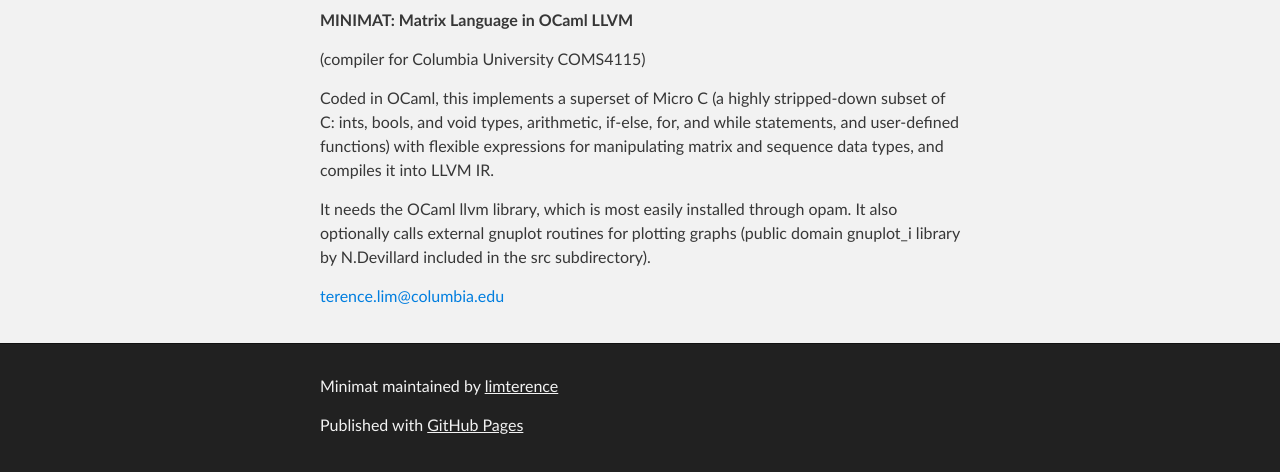
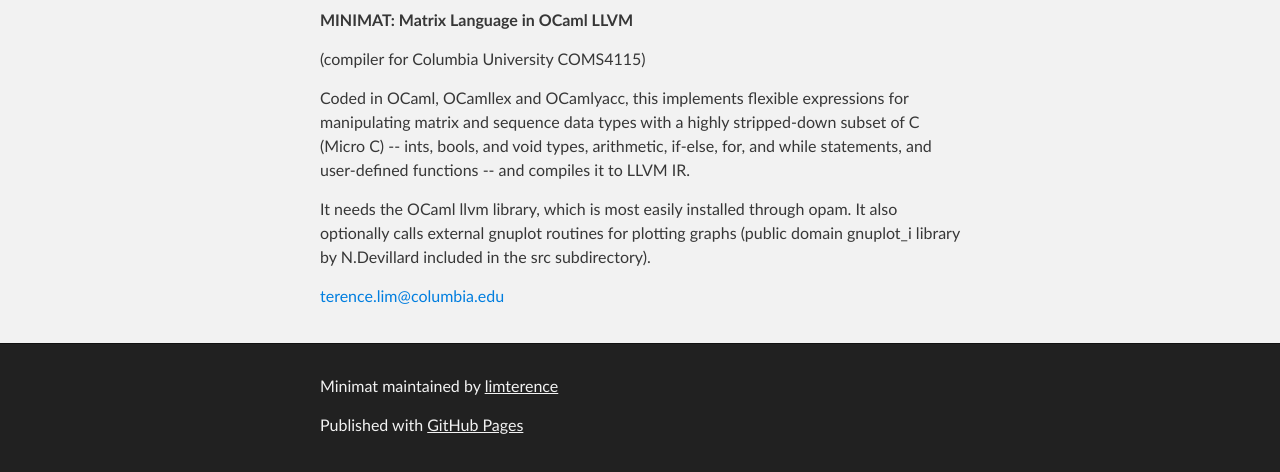
Before and after one commit to terence-lim/minimat, a plain HTML site: page index.html in a window 1280 px wide. Shown: the part 288-760 px from the top of the page. Drawn offline with Linux system fonts and the light colour scheme.

Commit message:
Update index.html

```diff
--- a/index.html
+++ b/index.html
@@ -35,10 +35,10 @@
 
 <p>(compiler for Columbia University COMS4115)</p>
 
-<p>Coded in OCaml, this implements a superset of Micro C (a highly stripped-down
-subset of C: ints, bools, and void types, arithmetic, if-else, for, and
-while statements, and user-defined functions) with flexible expressions for
-manipulating matrix and sequence data types, and compiles it into LLVM IR.</p>
+<p>Coded in OCaml, OCamllex and OCamlyacc, this implements flexible expressions
+for manipulating matrix and sequence data types with a highly stripped-down subset
+of C (Micro C) -- ints, bools, and void types, arithmetic, if-else, for, and
+while statements, and user-defined functions -- and compiles it to LLVM IR.</p>
 
 <p>It needs the OCaml llvm library, which is most easily installed through opam.
 It also optionally calls external gnuplot routines for plotting graphs (public
```
